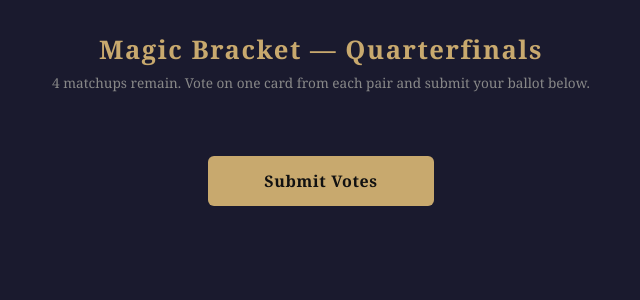
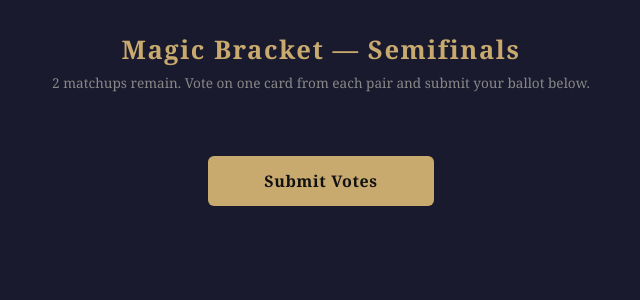
Before and after one commit to AHerrick76/MagicBracket2, a Flask app: template templates/bracket_vote.html in a window 1280 px wide. Shown: the part 44-344 px from the top of the page, without its empty margins (319-959 px from the left). Run offline with Flask 3, Linux system fonts and the light colour scheme; the template is opened without the code that fills it, so the values that code supplies are empty; parts of the project's set-up code (start-up, migrations or seed data) failed here and were passed over; some libraries are stand-ins or nearby versions.

Commit message:
update header for semifinals

```diff
--- a/templates/bracket_vote.html
+++ b/templates/bracket_vote.html
@@ -3,7 +3,7 @@
 <head>
     <meta charset="UTF-8">
     <meta name="viewport" content="width=device-width, initial-scale=1.0">
-    <title>Magic Bracket — Quarterfinals</title>
+    <title>Magic Bracket — Semifinals</title>
     <style>
         * { box-sizing: border-box; margin: 0; padding: 0; }
 
@@ -317,8 +317,8 @@
 
 <div id="vote-form">
     <div class="page-header">
-        <h1>Magic Bracket &mdash; Quarterfinals</h1>
-        <p>4 matchups remain. Vote on one card from each pair and submit your ballot below.</p>
+        <h1>Magic Bracket &mdash; Semifinals</h1>
+        <p>2 matchups remain. Vote on one card from each pair and submit your ballot below.</p>
     </div>
 
     <div class="matchup-list">
```
